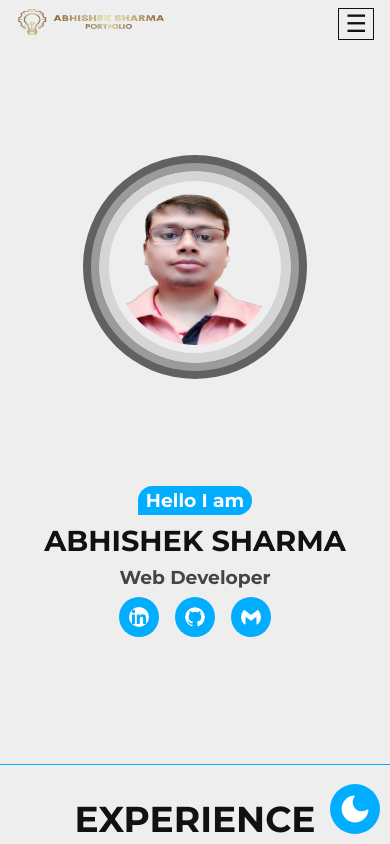
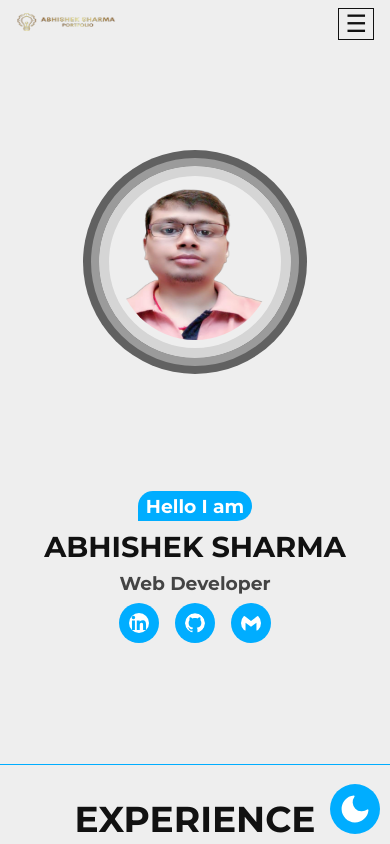
Before and after one commit to abhisheksharma1310/abhisheksharma1310.github.io, a React (Create React App) app: page / in a window 390 px wide. Shown: the top 844 px of the page. Built offline with nearby package versions, Linux system fonts and the light colour scheme.

Commit message:
header issue for small device resolved

```diff
--- a/public/index.html
+++ b/public/index.html
@@ -7,12 +7,12 @@
     <meta name="theme-color" content="#000000" />
     <meta
       name="description"
-      content="Web site created using create-react-app"
+      content="Abhishek Sharma's Portfolio"
     />
     <link rel="apple-touch-icon" href="%PUBLIC_URL%/logo192.png" />
 
     <link rel="manifest" href="%PUBLIC_URL%/manifest.json" />
-    <title>React App</title>
+    <title>Abhishek Sharma's Portfolio</title>
     <link rel="preconnect" href="https://fonts.googleapis.com">
 <link rel="preconnect" href="https://fonts.gstatic.com" crossorigin>
 <link rel="preconnect" href="https://fonts.googleapis.com">
--- a/src/App.css
+++ b/src/App.css
@@ -11,6 +11,9 @@
 .header-scrolled {
   background-color: var(--phc);
   box-shadow: 0 2px 4px rgba(0, 0, 0, 0.2);
+}
+.logo {
+  width: 20%;
 }
 .logo img {
   width: 150px;
@@ -409,6 +412,15 @@ section {
   .header {
     padding: 1rem;
   }
+  /* logo */
+  .logo {
+    width: 30%;
+  }
+  .logo img {
+    width: 100px;
+    height: 20px;
+  }
+  /* section */
   section {
     padding: 1rem;
     min-height: 85vh;
@@ -420,7 +432,7 @@ section {
       "main-desc";
     align-content: space-evenly;
     justify-content: center;
-    gap: 1rem;
+    gap: 2rem;
   }
   .main-header {
     align-items: center;
```
